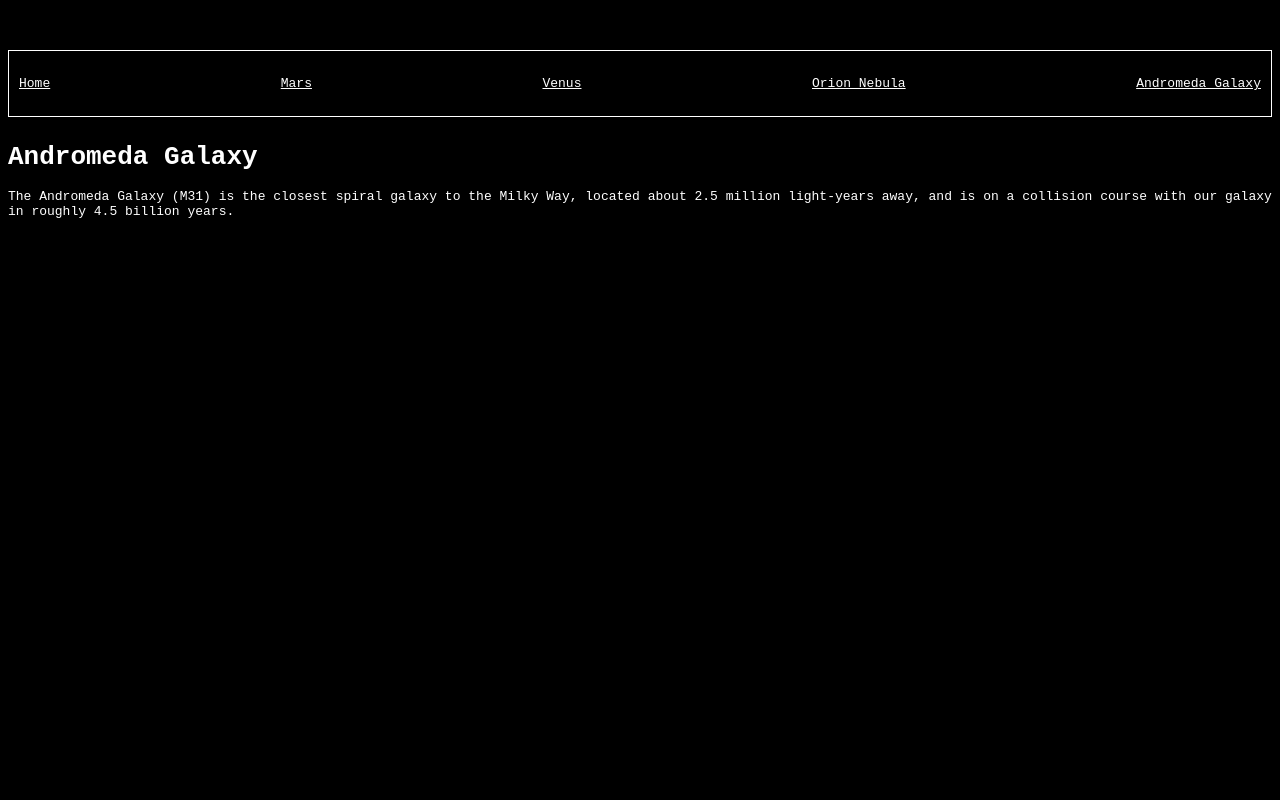
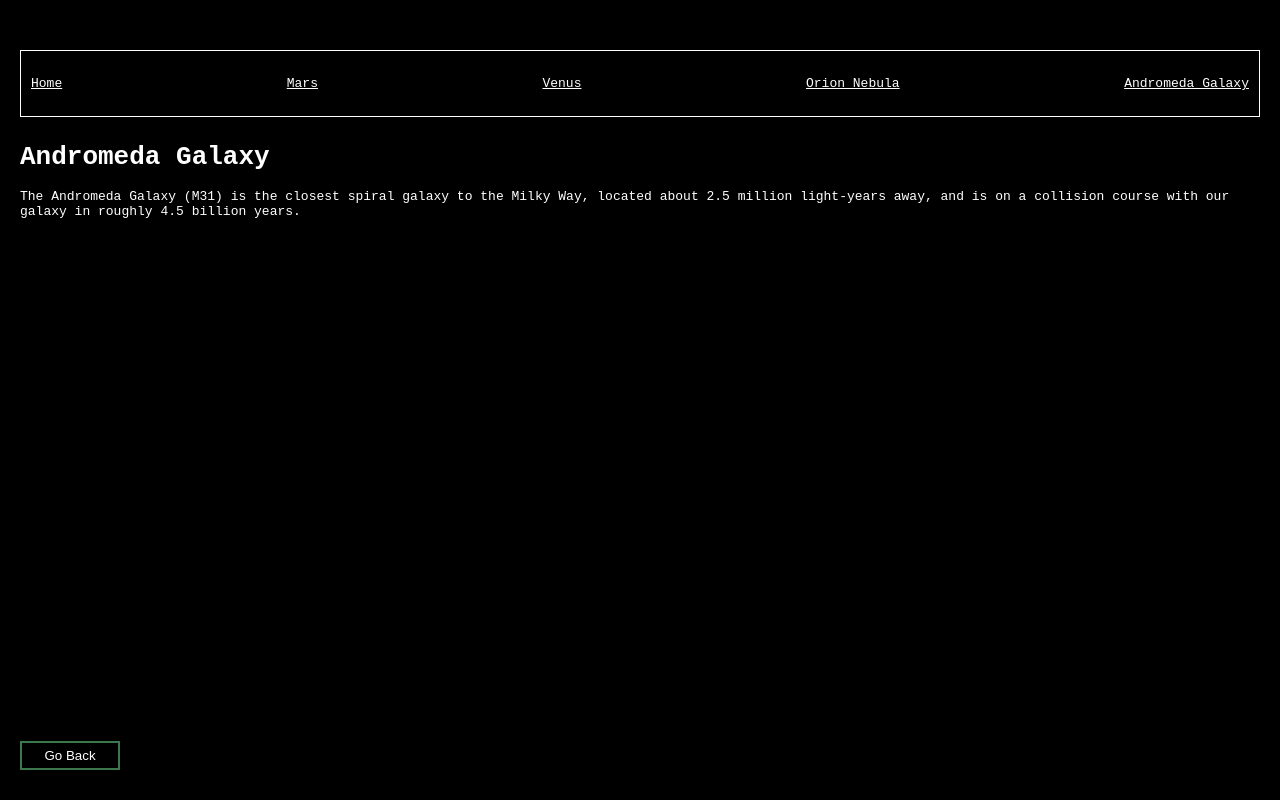
Before and after one commit to jds2501/cosmic-encyclopedia, a React (Vite) app: page /AndromedaGalaxy in a window 1280 px wide. Built offline with nearby package versions, Linux system fonts and the light colour scheme.

Commit message:
Added a back button

```diff
--- a/src/App.css
+++ b/src/App.css
@@ -2,8 +2,32 @@ body {
     background-color: black;
     margin-top: 50px;
     font-family: monospace;
+    margin-left: 20px;
+    margin-right: 20px;
 }
 
 body, a {
     color: white;
 }
+
+button {
+    background-color: black;
+    color: white;
+    border-style: solid;
+    padding-top: 5px;
+    padding-bottom: 5px;
+    padding-left: 10px;
+    padding-right: 10px;
+    width: 100px;
+    border-color: #3d774e;
+}
+
+.App {
+    height: calc(100vh - 80px);
+    display: flex;
+    flex-direction: column;
+}
+
+.AppMain {
+    flex-grow: 1;
+}
--- a/src/App.jsx
+++ b/src/App.jsx
@@ -1,13 +1,17 @@
 import { Outlet } from "react-router-dom"
 import NavBar from "./NavBar"
 import "./App.css";
+import NavigateBackButton from "./NavigateBackButton";
 
 function App() {
   return (
-    <>
-      <NavBar />
-      <Outlet />
-    </>
+    <div className="App">
+      <div className="AppMain">
+        <NavBar />
+        <Outlet />
+      </div>
+      <NavigateBackButton />
+    </div>
   )
 }
 
--- a/src/ContentPage.jsx
+++ b/src/ContentPage.jsx
@@ -32,10 +32,10 @@ function ContentPage() {
     }
 
     return (
-        <>
+        <div>
             <h1>{celestialObjects[params.id].header}</h1>
             <p>{celestialObjects[params.id].description}</p>
-        </>
+        </div>
     )
 }
 
--- a/src/HomePage.jsx
+++ b/src/HomePage.jsx
@@ -1,6 +1,6 @@
 function HomePage() {
     return (
-        <>
+        <div>
             <h1>Welcome to the Cosmic Encyclopedia</h1>
             <p>Embark on a journey through the universe and discover the wonders of the cosmos.
                 From the fiery surfaces of stars to the icy realms of distant comets, the Cosmic Encyclopedia
@@ -8,7 +8,7 @@ function HomePage() {
             <p>Navigate through our collection to learn more about the various celestial phemomena, their history,
                 composition, nd the mysteries they hold.
             </p>
-        </>
+        </div>
     )
 }
 
--- /dev/null
+++ b/src/NavigateBackButton.css
@@ -0,0 +1,3 @@
+.NavigateBackButton {
+
+}
--- /dev/null
+++ b/src/NavigateBackButton.jsx
@@ -0,0 +1,11 @@
+import "./NavigateBackButton.css";
+
+function NavigateBackButton() {
+    return (
+        <div className="NavigateBackButton">
+            <button>Go Back</button>
+        </div>
+    )
+}
+
+export default NavigateBackButton;
```
